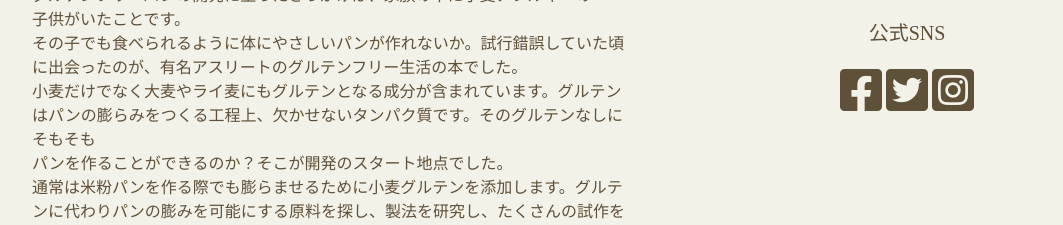
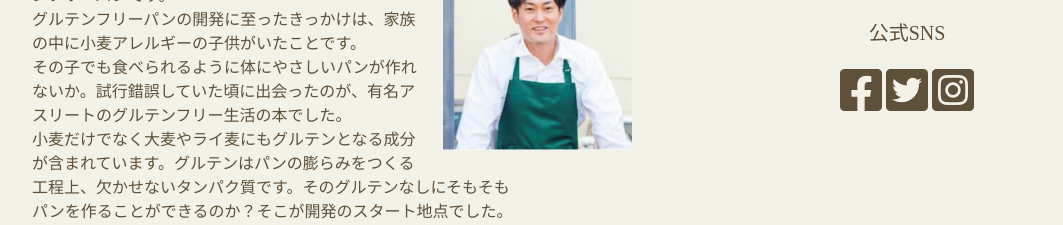
Before and after one commit to matsuchihi/matsu, a plain HTML site: page tenpo.html in a window 1280 px wide. Shown: the part 570-795 px from the top of the page, without its empty margins (108-1171 px from the left). Drawn offline with Linux system fonts and the light colour scheme; files whose address does not match are found by name; a web font is replaced by a local one.

Commit message:
Update tenpo.html

```diff
--- a/tenpo.html
+++ b/tenpo.html
@@ -49,7 +49,7 @@
       </div>
         <div id="aisatsu">
           <h5>代表挨拶</h5>
-          <img src="img/tensyu-1_03.jpg">
+          <img src="https://github.com/matsuchihi/matsu/blob/main/tensyu-1_03.jpg?raw=true">
           <p id="tenpo2">タキタベーカリーのパンは米粉を主原料としたグルテンフリーパンです。<br>
             グルテンフリーパンの開発に至ったきっかけは、家族の中に小麦アレルギーの子供がいたことです。<br>
             その子でも食べられるように体にやさしいパンが作れないか。試行錯誤していた頃に出会ったのが、有名アスリートのグルテンフリー生活の本でした。<br>
```
